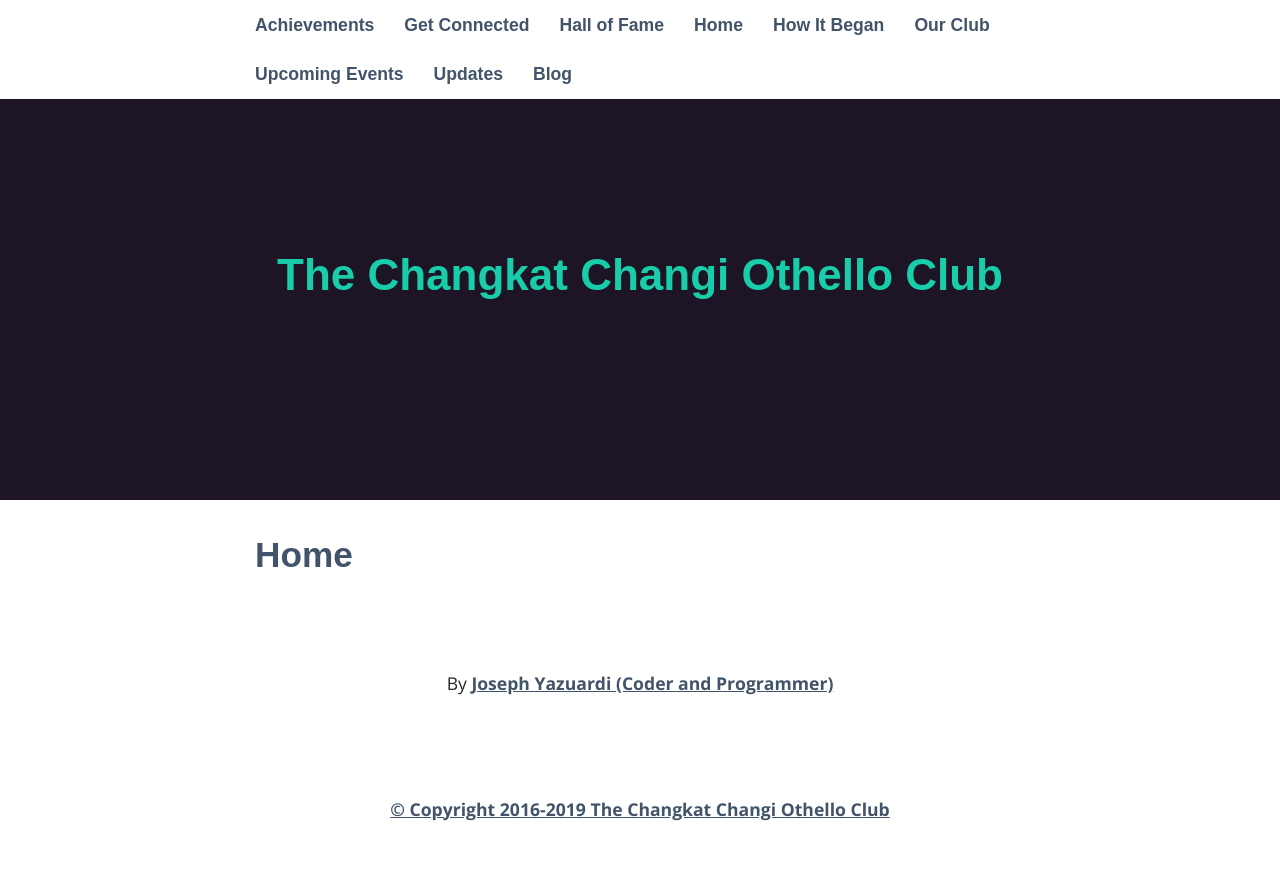
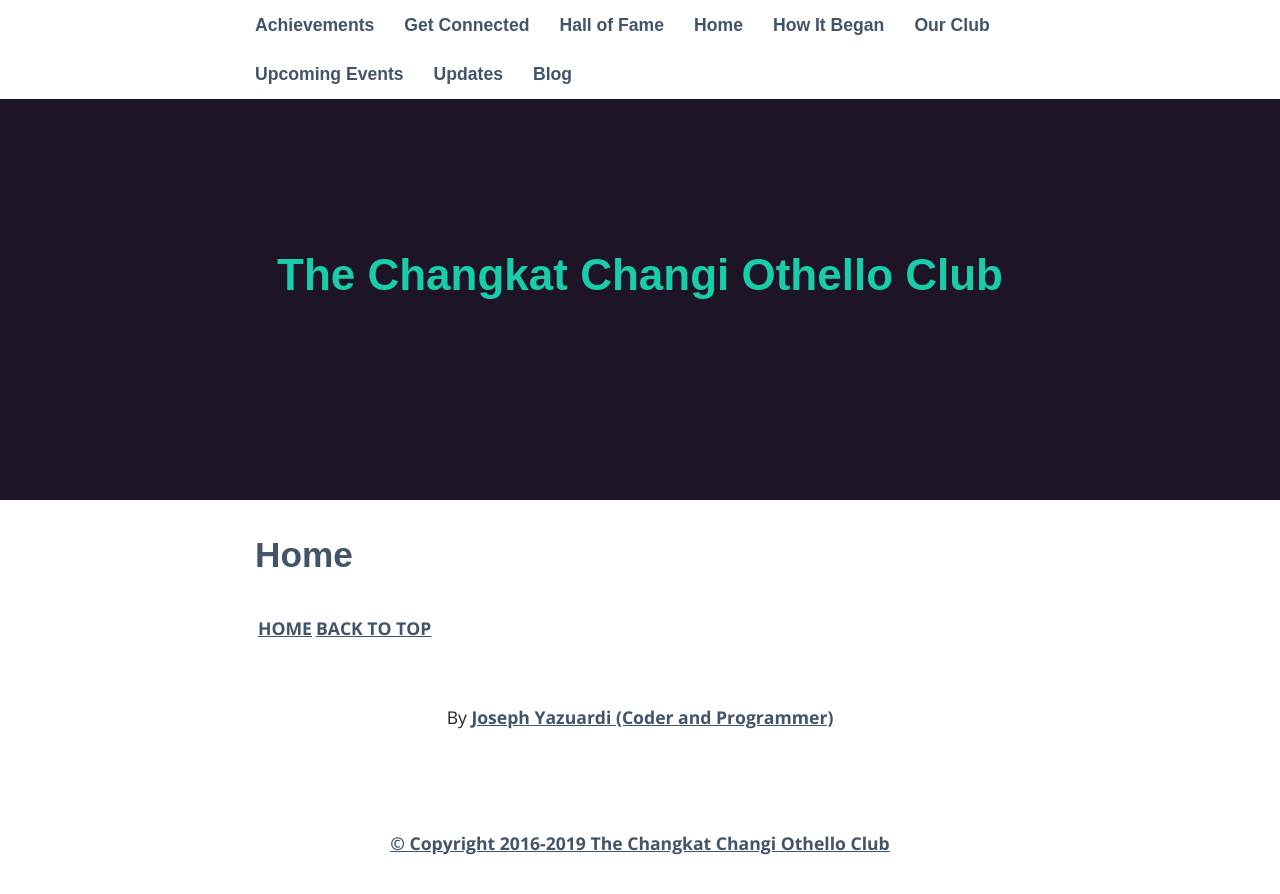
Before and after one commit to jwyazuardi/paa, a Jekyll site: the page built from home.md, in a window 1280 px wide. Shown: the top 894 px of the page. Built offline with Jekyll 4.4.1, drawn with Linux system fonts in a browser that asks for light colours; some web fonts are replaced.

Commit message:
Update home.md

```diff
--- a/home.md
+++ b/home.md
@@ -3,3 +3,5 @@ layout: page
 title: Home
 permalink: /home.md/
 ---
+
+<a href="/" title="Back to the Home page"><b>HOME</b></a> | <a href="#" title="To the top of this page"><b>BACK TO TOP</b></a>
```
